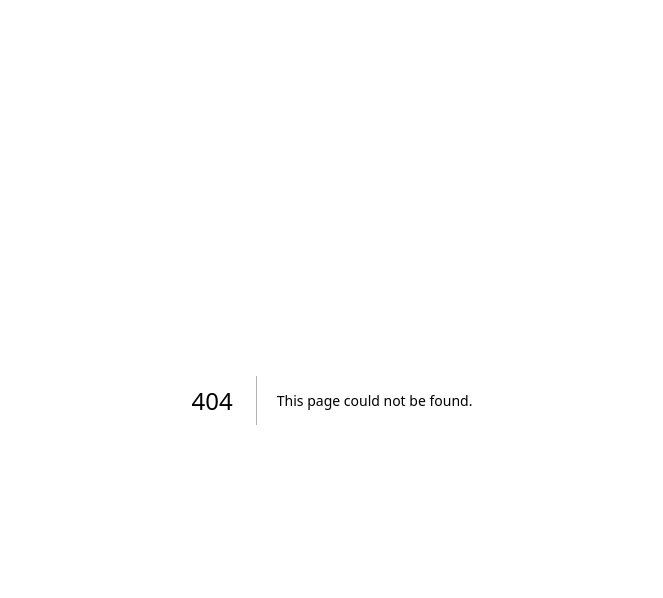
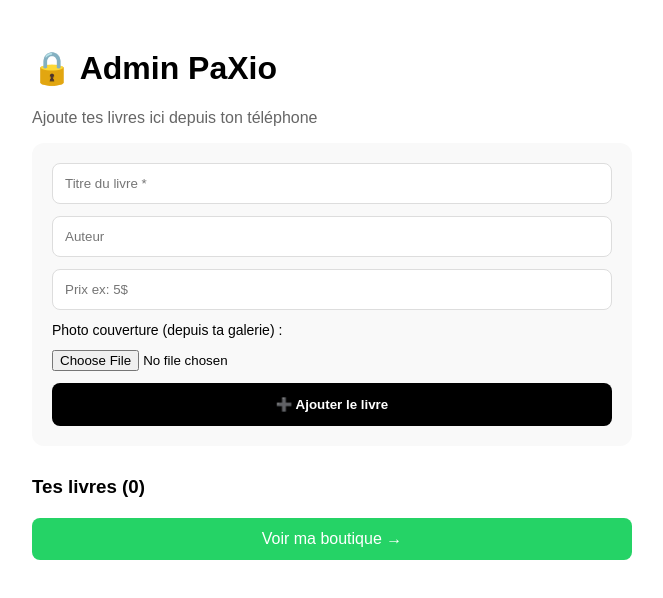
Before and after one commit to cmprojetsmasi/paxio, a Next.js app: page /admin in a window 1280 px wide. Before the commit this address had no page. Shown: the top 598 px of the page, without its empty margins (308-971 px from the left). Built offline with nearby package versions, Linux system fonts and the light colour scheme.

Commit message:
Create Admin component for book management
This component allows administrators to manage books, including adding, viewing, and deleting them. It uses local storage to persist the book list.

```diff
--- /dev/null
+++ b/pages/admin.js
@@ -0,0 +1,64 @@
+import { useState, useEffect } from 'react';
+
+export default function Admin() {
+  const [livres, setLivres] = useState([]);
+  const [form, setForm] = useState({ titre: '', auteur: '', prix: '', image: '' });
+
+  useEffect(() => {
+    const saved = localStorage.getItem('paxio_livres');
+    if (saved) setLivres(JSON.parse(saved));
+  }, []);
+
+  const saveLivres = (newLivres) => {
+    setLivres(newLivres);
+    localStorage.setItem('paxio_livres', JSON.stringify(newLivres));
+  };
+
+  const ajouterLivre = (e) => {
+    e.preventDefault();
+    if (!form.titre || !form.prix) return alert('Titre et Prix obligatoires');
+    const nouveau = { id: Date.now(), ...form, image: form.image || 'https://images.unsplash.com/photo-1544947950-fa07a98d237f?w=300' };
+    saveLivres([...livres, nouveau]);
+    setForm({ titre: '', auteur: '', prix: '', image: '' });
+    alert('Livre ajouté ! Va voir sur /livres');
+  };
+
+  const supprimer = (id) => {
+    saveLivres(livres.filter(l => l.id !== id));
+  };
+
+  const handleImage = (e) => {
+    const file = e.target.files[0];
+    if (!file) return;
+    const reader = new FileReader();
+    reader.onload = () => setForm({...form, image: reader.result});
+    reader.readAsDataURL(file);
+  };
+
+  return (
+    <div style={{ fontFamily: 'sans-serif', padding: 20, maxWidth: 600, margin: '0 auto' }}>
+      <h1>🔒 Admin PaXio</h1>
+      <p style={{color:'#666'}}>Ajoute tes livres ici depuis ton téléphone</p>
+
+      <form onSubmit={ajouterLivre} style={{ background: '#f9f9f9', padding: 20, borderRadius: 12, display: 'grid', gap: 12 }}>
+        <input placeholder="Titre du livre *" value={form.titre} onChange={e=>setForm({...form, titre: e.target.value})} style={{padding:12, borderRadius:8, border:'1px solid #ddd'}} />
+        <input placeholder="Auteur" value={form.auteur} onChange={e=>setForm({...form, auteur: e.target.value})} style={{padding:12, borderRadius:8, border:'1px solid #ddd'}} />
+        <input placeholder="Prix ex: 5$" value={form.prix} onChange={e=>setForm({...form, prix: e.target.value})} style={{padding:12, borderRadius:8, border:'1px solid #ddd'}} />
+        <label style={{fontSize:14}}>Photo couverture (depuis ta galerie) :</label>
+        <input type="file" accept="image/*" onChange={handleImage} />
+        {form.image && <img src={form.image} style={{width:100, height:140, objectFit:'cover', borderRadius:8}} />}
+        <button type="submit" style={{background:'#000', color:'#fff', padding:14, borderRadius:8, border:'none', fontWeight:'bold'}}>➕ Ajouter le livre</button>
+      </form>
+
+      <h3 style={{marginTop:30}}>Tes livres ({livres.length})</h3>
+      {livres.map(l => (
+        <div key={l.id} style={{display:'flex', gap:10, border:'1px solid #eee', padding:10, borderRadius:8, marginBottom:10, alignItems:'center'}}>
+          <img src={l.image} style={{width:50, height:70, objectFit:'cover', borderRadius:5}} />
+          <div style={{flex:1}}><b>{l.titre}</b><br/><span style={{fontSize:13, color:'#666'}}>{l.prix}</span></div>
+          <button onClick={()=>supprimer(l.id)} style={{color:'red', background:'none', border:'none'}}>Supprimer</button>
+        </div>
+      ))}
+      <a href="/livres" style={{display:'block', marginTop:20, textAlign:'center', background:'#25D366', color:'#fff', padding:12, borderRadius:8, textDecoration:'none'}}>Voir ma boutique →</a>
+    </div>
+  );
+             }
```
